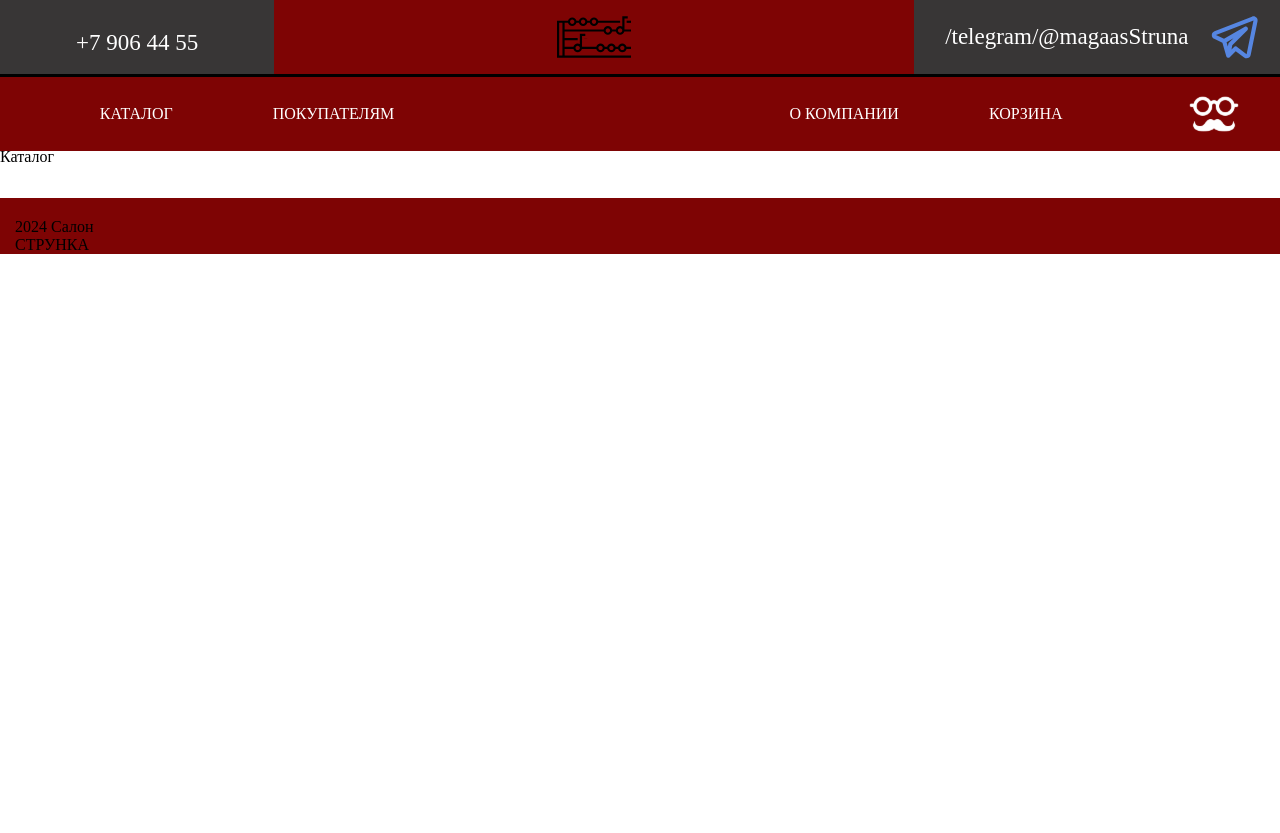
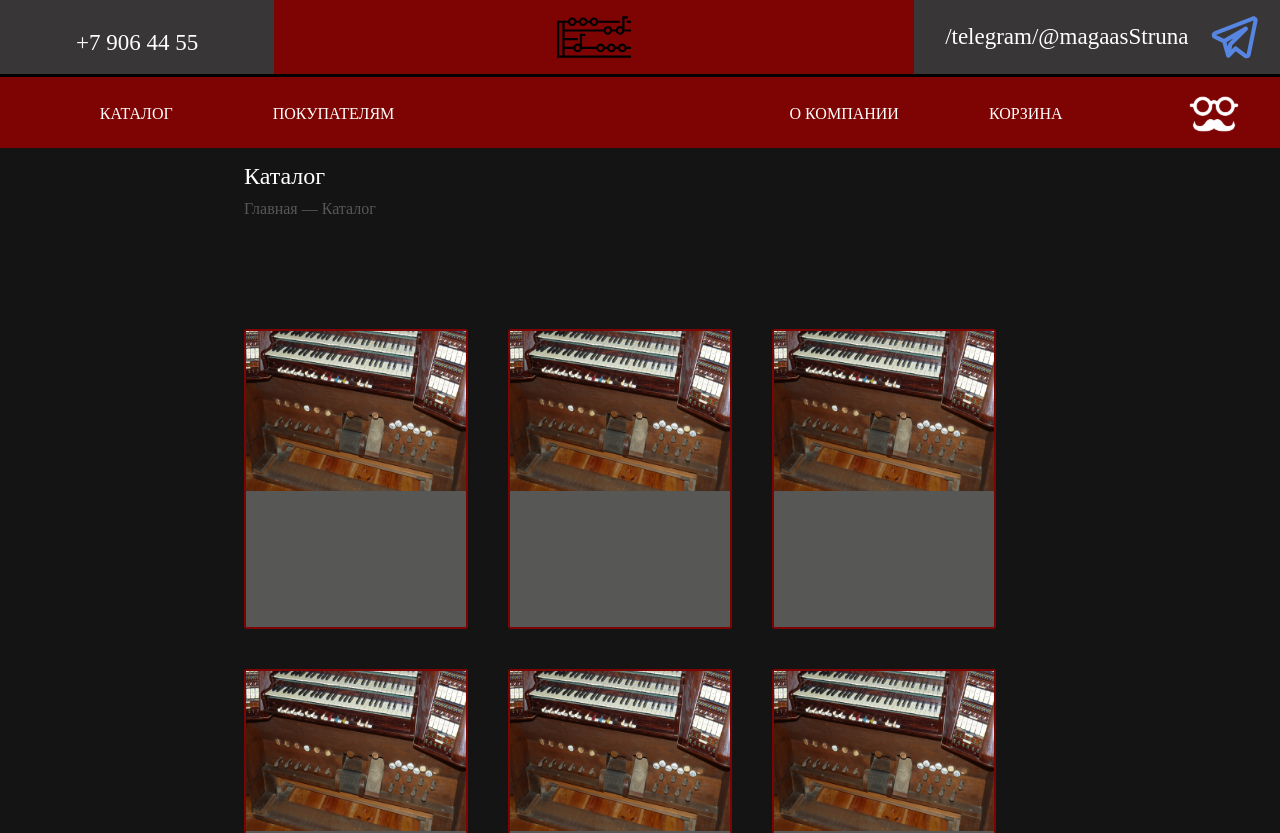
Before and after one commit to Sponk1/Music-shop, a React (Vite) app in the folder strunka/: page /CatalogMain in a window 1280 px wide. Shown: the top 833 px of the page. Before the commit the page ends 800 px from the top, so only its background shows below. Built offline with nearby package versions, Linux system fonts and the light colour scheme.

Commit message:
catalog img

```diff
--- a/strunka/src/components/PageComponents/ForCatalogMain/CatalogBodyMain.jsx
+++ b/strunka/src/components/PageComponents/ForCatalogMain/CatalogBodyMain.jsx
@@ -1,18 +1,65 @@
 import React from "react";
-import "./catalogBodyMain.css"
+import "./catalogBodyMain.css";
 import { NavLink } from "react-router-dom";
-import Home from "../../../pages/Home"
+// import Home from "../../../pages/Home";
+import pianos from "../../../img/PianosCard.png";
 
 const CatalogBody = () => {
     return (
-        <div>
-            <span>Каталог</span>
+        <div className="catalog-body">
+            <span className="catalog-txt">Каталог</span>
             <div className="navigation">
-                <NavLink to={"/"}>Главная</NavLink>
-                <hr />
-                <a href="#">Каталог</a>
+                <nav>
+                    <NavLink to={"/"}>Главная</NavLink>
+                    <span> &mdash; </span>
+                    <NavLink to={"#"}>Каталог</NavLink>
+                </nav>
             </div>
             <div className="good-types">
+                <ul className="cards">
+                    <li className="product-wrapper">
+                        <a href="" className="type-card">
+                            <div className="product-photo">
+                                <img src={pianos} alt=""/>
+                            </div>
+                        </a>
+                    </li>
+                    <li className="product-wrapper">
+                        <a href="" className="type-card">
+                            <div className="product-photo">
+                                <img src={pianos} alt=""/>
+                            </div>
+                        </a>
+                    </li>
+                    <li className="product-wrapper">
+                        <a href="" className="type-card">
+                            <div className="product-photo">
+                                <img src={pianos} alt=""/>
+                            </div>
+                        </a>
+                    </li>
+                    <li className="product-wrapper">
+                        <a href="" className="type-card">
+                            <div className="product-photo">
+                                <img src={pianos} alt=""/>
+                            </div>
+                        </a>
+                    </li>
+                    <li className="product-wrapper">
+                        <a href="" className="type-card">
+                            <div className="product-photo">
+                                <img src={pianos} alt=""/>
+                            </div>
+                        </a>
+                    </li>
+                    <li className="product-wrapper">
+                        <a href="" className="type-card">
+                            <div className="product-photo">
+                                <img src={pianos} alt=""/>
+                            </div>
+                        </a>
+                    </li>
+                </ul>
 
             </div>
             <div className="downside-txt">
--- a/strunka/src/components/PageComponents/ForCatalogMain/catalogBodyMain.css
+++ b/strunka/src/components/PageComponents/ForCatalogMain/catalogBodyMain.css
@@ -0,0 +1,91 @@
+.catalog-body {
+    display: grid;
+    width: 100%;
+    /* justify-content: center; */
+    height: 1000px;
+    position: relative;
+    background: #141414;
+}
+
+.catalog-txt {
+    display: flex;
+    color: #fff;
+    font-size: 24px;
+    margin-left: 244px;
+    padding-top: 15px;
+}
+
+.navigation {
+    display: flex;
+    margin-left: 244px;
+    margin-top: -60px;
+    color: #575756;
+}
+
+.navigation a {
+    color: #575756;
+}
+
+.product-wrapper {
+    display: block;
+    width: 100%;
+    float: left;
+    transition: width .2s;
+}
+
+/* @media only screen and (min-width: 450px) {
+	.product-wrapper {
+		width: 50%;
+	}
+} */
+
+@media only screen and (min-width: 768px) {
+	.product-wrapper {
+		width: 33.333%;
+	}
+}
+
+.type-card {
+	display: block;
+	border: 2px solid #7E0404;
+	border-radius: 3px;
+	position: relative;
+	background: #575756;
+	margin: 0 40px 40px 0;
+	text-decoration: none;
+	color: #474747;
+	z-index: 0;
+	height: 300px;
+}
+
+.cards {
+    list-style: none;
+
+    margin-left: 244px;
+    margin-right: 244px;
+	padding: 0;
+}
+
+.product-photo {
+	position: relative;
+	padding-bottom: 100%;
+	overflow: hidden;
+}
+
+.product-photo img {
+	position: absolute;
+	top: -120px;
+	bottom: 0;
+	left: 0;
+	right: 0;
+	max-width: 100%;
+	max-height: 100%;
+    height: 300px;
+    width: 418px;
+	margin: auto;
+	transition: transform .4s ease-out;
+}
+
+.type-card:hover .product-photo img {
+	transform: scale(1.05);
+}
```
Also changed, not shown: strunka/src/img/PianosCard.png (added).
